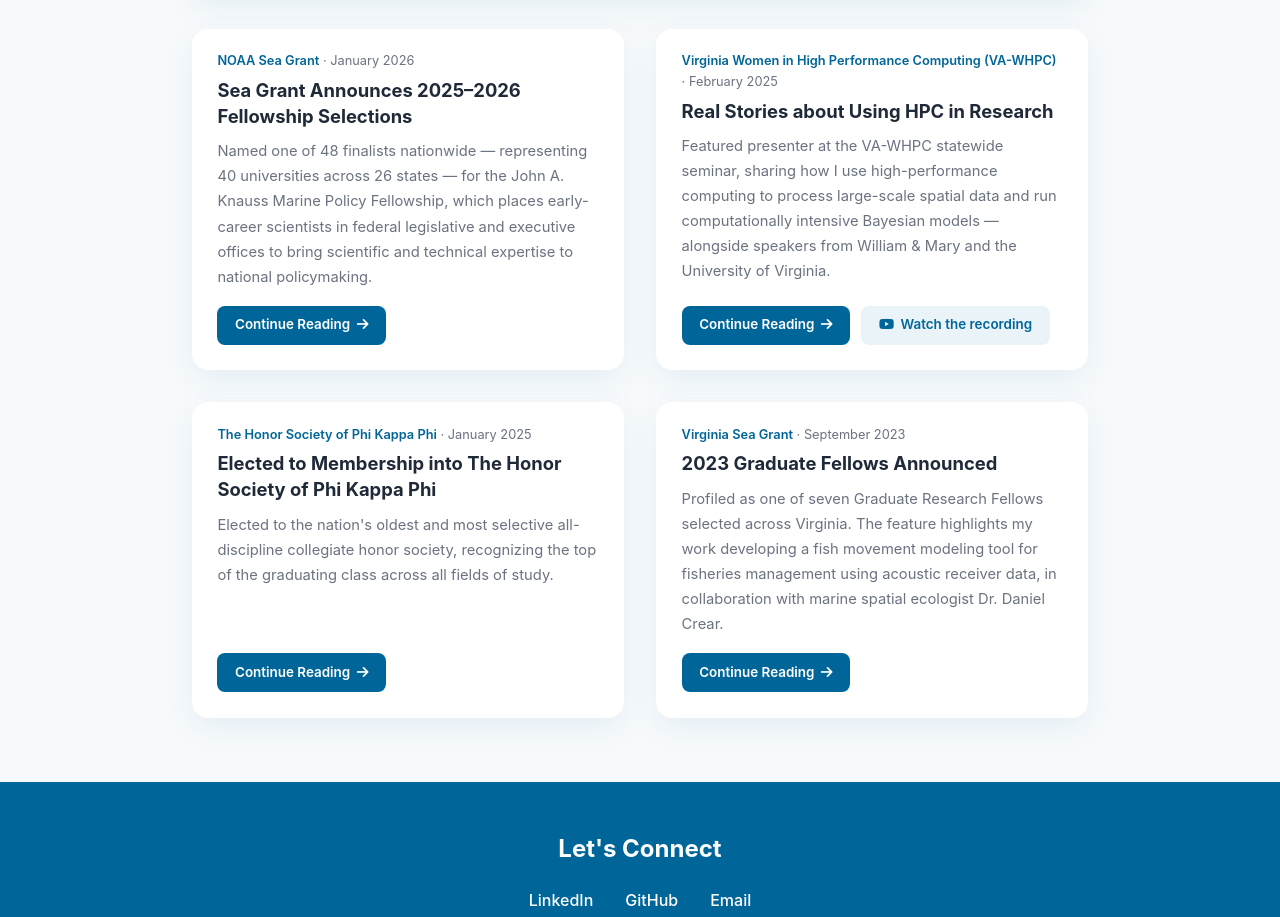
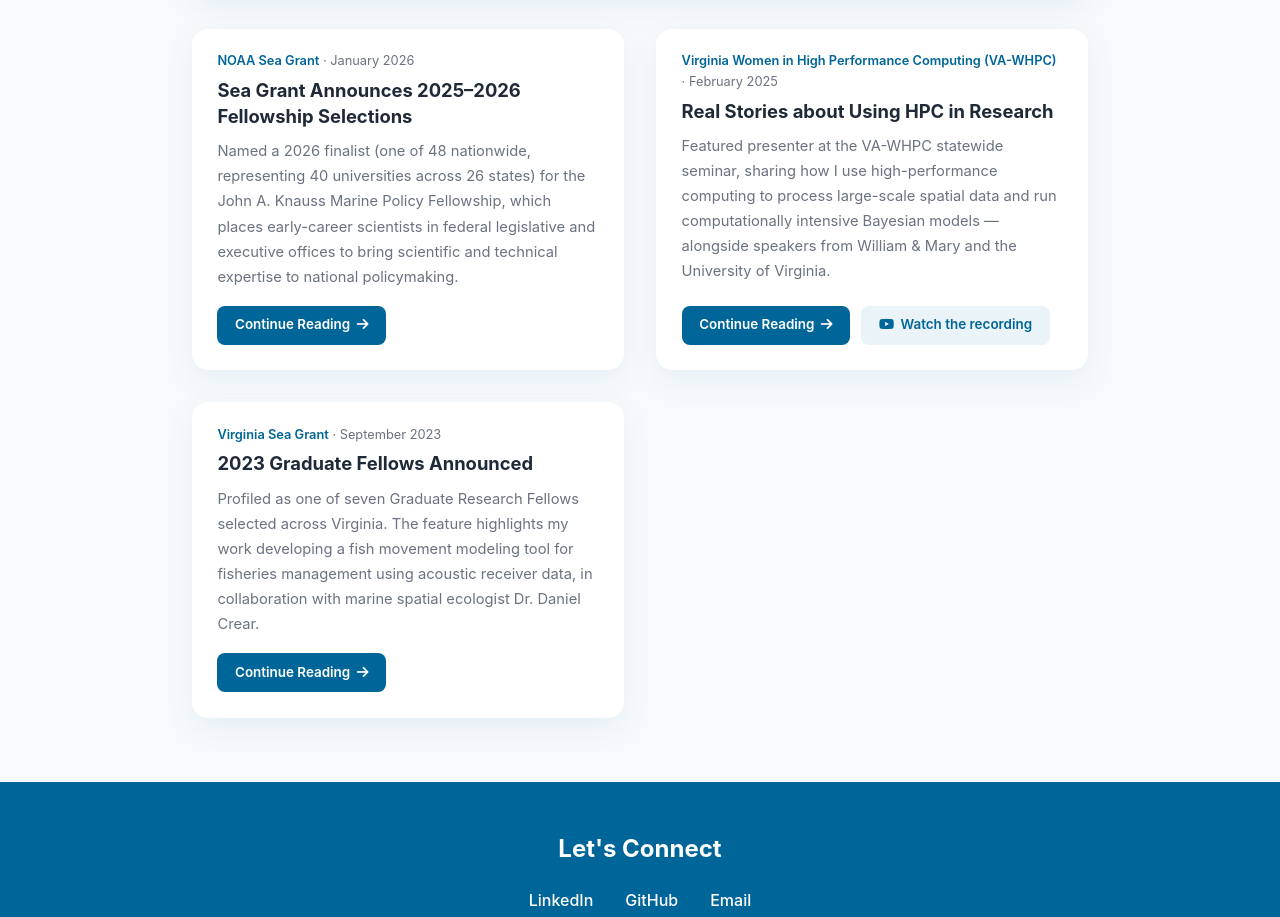
Before and after one commit to mahshidahmadian/mahshidahmadian.github.io, a plain HTML site: page news.html in a window 1280 px wide. Shown: the part 740-1657 px from the top of the page. Drawn offline with Linux system fonts and the light colour scheme.

Commit message:
Revise news article details and remove Phi Kappa Phi section
Updated the title and image alt text for clarity. Removed an article about Phi Kappa Phi membership.

```diff
--- a/news.html
+++ b/news.html
@@ -4,7 +4,7 @@
     <meta charset="UTF-8">
     <meta name="viewport" content="width=device-width, initial-scale=1.0">
     <meta name="description" content="News and media coverage of Mahshid Ahmadian — data scientist and statistician featured by the American Meteorological Society, Virginia Sea Grant, and more.">
-    <title>In the News — Mahshid Ahmadian</title>
+    <title>In the Media — Mahshid Ahmadian</title>
     <link rel="stylesheet" href="https://cdnjs.cloudflare.com/ajax/libs/font-awesome/6.5.1/css/all.min.css">
     <style>
         * {
@@ -405,7 +405,7 @@
 
         <article class="news-card featured">
             <div class="card-img-wrap">
-                <img src="images/news-ams.jpeg" alt="Mahshid Ahmadian at the Virginia Sea Grant Symposium in Virginia Beach, 2024" onerror="this.parentElement.style.display='none'">
+                <img src="images/news-ams.jpeg" alt="Mahshid Ahmadian in front of the U.S. Capitol in Washington, DC" onerror="this.parentElement.style.display='none'">
             </div>
             <div class="card-body">
                 <span class="badge">Featured</span>
@@ -426,7 +426,7 @@
             <div class="card-body">
                 <p class="news-meta"><span class="outlet">NOAA Sea Grant</span> · January 2026</p>
                 <h2><a href="https://seagrant.noaa.gov/sea-grant-announces-2025-2026-fellowship-selections/" target="_blank" rel="noopener">Sea Grant Announces 2025–2026 Fellowship Selections</a></h2>
-                <p class="excerpt">Named one of 48 finalists nationwide — representing 40 universities across 26 states — for the John A. Knauss Marine Policy Fellowship, which places early-career scientists in federal legislative and executive offices to bring scientific and technical expertise to national policymaking.</p>
+                <p class="excerpt">Named a 2026 finalist (one of 48 nationwide, representing 40 universities across 26 states) for the John A. Knauss Marine Policy Fellowship, which places early-career scientists in federal legislative and executive offices to bring scientific and technical expertise to national policymaking.</p>
                 <div class="card-actions">
                     <a class="read-link" href="https://seagrant.noaa.gov/sea-grant-announces-2025-2026-fellowship-selections/" target="_blank" rel="noopener">Continue Reading <i class="fa-solid fa-arrow-right"></i></a>
                 </div>
@@ -444,20 +444,6 @@
                 <div class="card-actions">
                     <a class="read-link" href="https://va-whpc.org/event/save-the-date-real-stories-a-using-hpc-in-research/" target="_blank" rel="noopener">Continue Reading <i class="fa-solid fa-arrow-right"></i></a>
                     <a class="read-link ghost" href="https://youtu.be/u0Dv0frMPCQ" target="_blank" rel="noopener"><i class="fa-brands fa-youtube"></i> Watch the recording</a>
-                </div>
-            </div>
-        </article>
-
-        <article class="news-card">
-            <div class="card-img-wrap">
-                <img src="images/news-pkp.jpg" alt="Mahshid Ahmadian — Phi Kappa Phi" onerror="this.parentElement.style.display='none'">
-            </div>
-            <div class="card-body">
-                <p class="news-meta"><span class="outlet">The Honor Society of Phi Kappa Phi</span> · January 2025</p>
-                <h2><a href="https://phikappaphi.meritpages.com/stories/Mahshid-Ahmadian-Elected-to-Membership-into-The-Honor-Society-of-Phi-Kappa-Phi/158007878" target="_blank" rel="noopener">Elected to Membership into The Honor Society of Phi Kappa Phi</a></h2>
-                <p class="excerpt">Elected to the nation's oldest and most selective all-discipline collegiate honor society, recognizing the top of the graduating class across all fields of study.</p>
-                <div class="card-actions">
-                    <a class="read-link" href="https://phikappaphi.meritpages.com/stories/Mahshid-Ahmadian-Elected-to-Membership-into-The-Honor-Society-of-Phi-Kappa-Phi/158007878" target="_blank" rel="noopener">Continue Reading <i class="fa-solid fa-arrow-right"></i></a>
                 </div>
             </div>
         </article>
```
